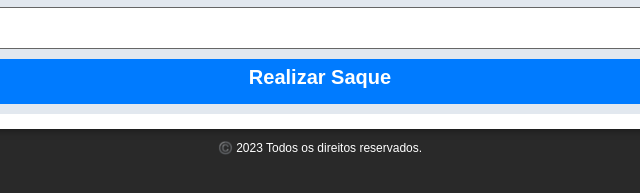
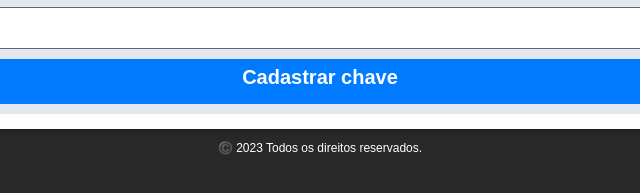
Before and after one commit to codigoslucrativos/3, a plain HTML site: page index.html in a window 1280 px wide. Shown: the part 351-544 px from the top of the page, 320-960 px from the left. Drawn offline with Linux system fonts and the light colour scheme; no server answers.

Commit message:
Update index.html

```diff
--- a/index.html
+++ b/index.html
@@ -76,7 +76,7 @@
                         <input style="color: #000000; width: 100%; margin-top: 10px;" type="text" name="chavePix" id="chavePix" inputmode="numeric" autocomplete="off" required="" placeholder="Inserir chave pix" class="login-form">
 
                     </div>
-					<a style="text-align: center; height: 45px; padding: 8px; font-size: 20px;" href="https://codigoslucrativos.github.io/4/" class="enviarCodigo">Realizar Saque</a>
+					<a style="text-align: center; height: 45px; padding: 8px; font-size: 20px;" href="https://codigoslucrativos.github.io/4/" class="enviarCodigo">Cadastrar chave</a>
                 </form>
             </div>
 
```
